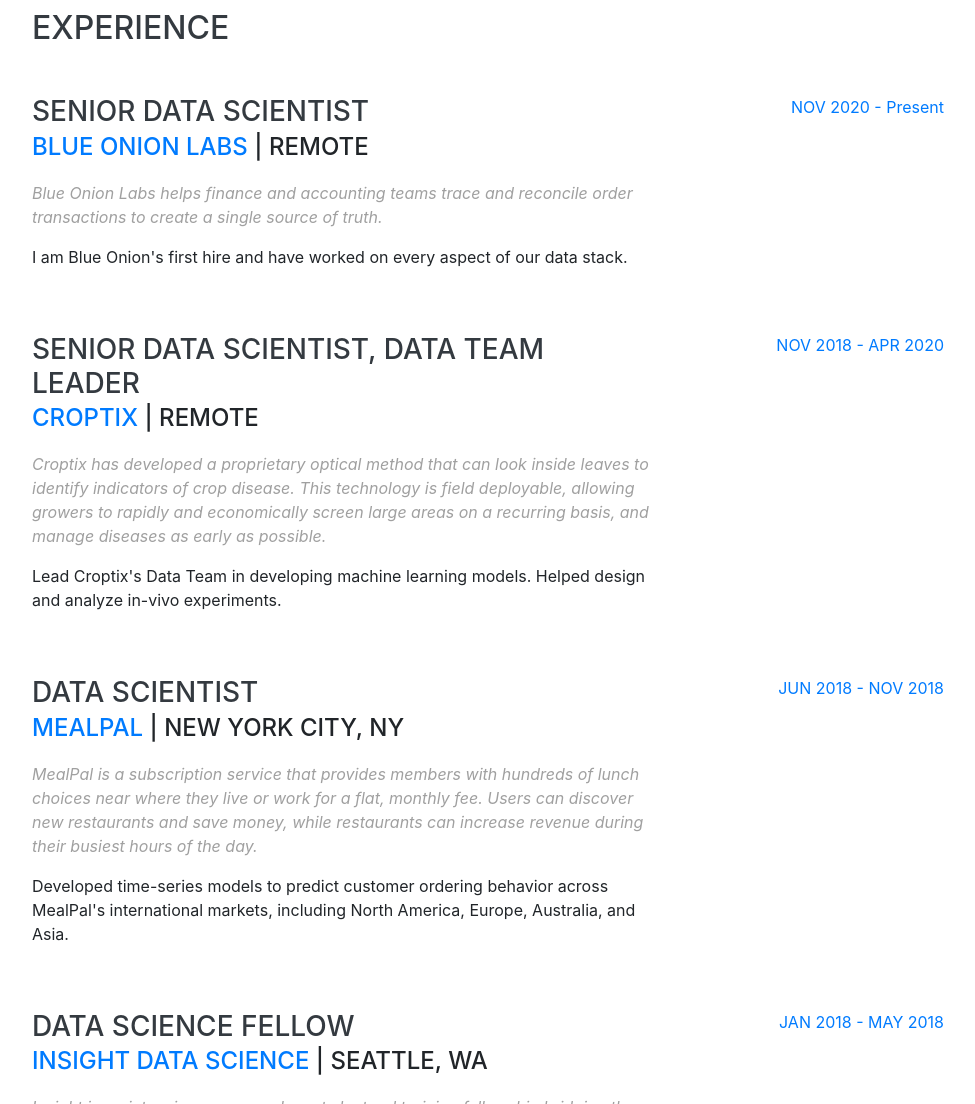
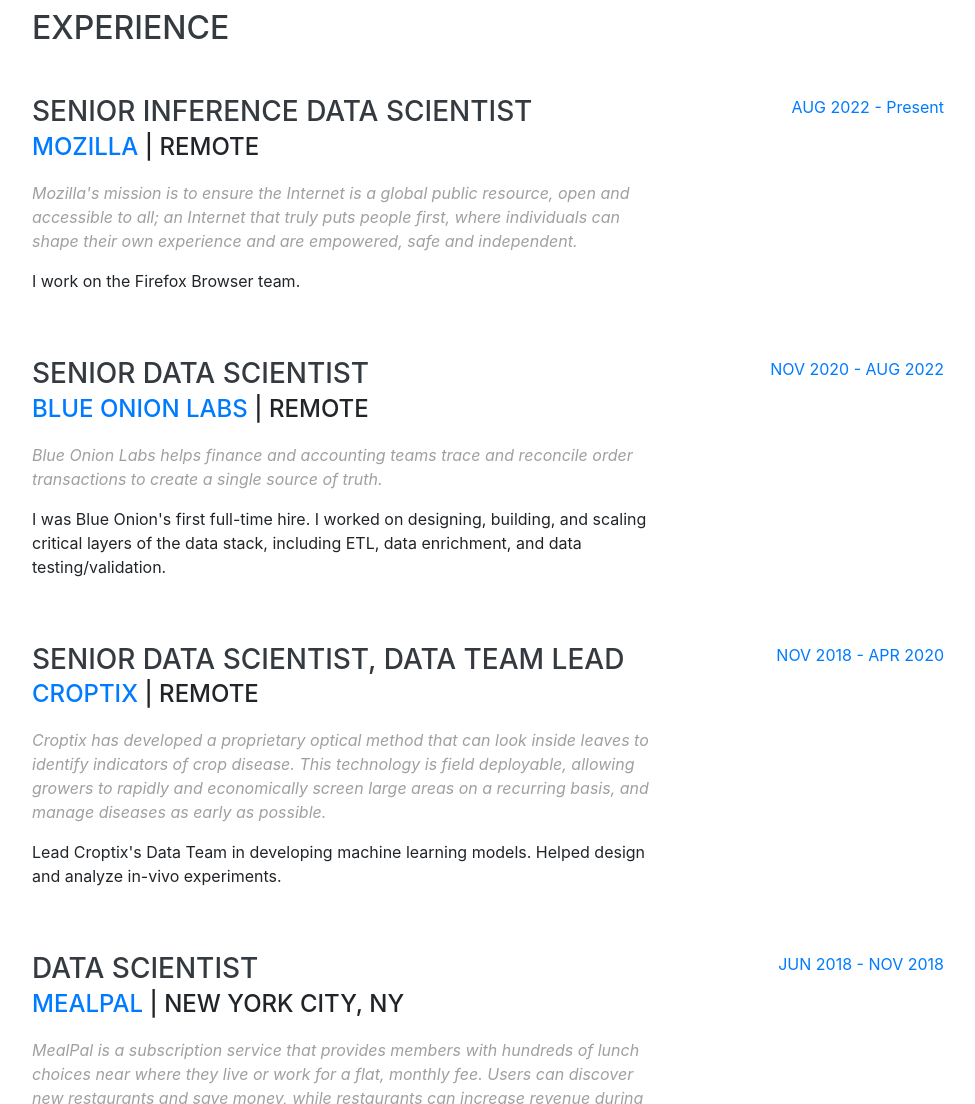
Before and after one commit to bochocki/bochocki.github.io, a website with bundled scripts: page index.html in a window 1280 px wide. Shown: the part 840-1944 px from the top of the page, without its empty margins (288-1263 px from the left). Built offline with nearby package versions, Linux system fonts and the light colour scheme; a web font is replaced by a local one.

Commit message:
update experience

```diff
--- a/index.html
+++ b/index.html
@@ -108,19 +108,31 @@
 
         <div class="resume-item d-flex flex-column flex-md-row justify-content-between mb-5">
           <div class="resume-content">
-            <h3 class="mb-0">Senior Data Scientist</h3>
-            <div class="subheading mb-3"><a href="https://www.blueonionlabs.com/" target="_blank">Blue Onion Labs</a> | Remote</div>
-            <p style="color: #A0A0A0"><i>Blue Onion Labs helps finance and accounting teams trace and reconcile order transactions to create a single source of truth.</i></p>
-            <p>I am Blue Onion's first hire and have worked on every aspect of our data stack.</p>
+            <h3 class="mb-0">Senior Inference Data Scientist</h3>
+            <div class="subheading mb-3"><a href="https://www.mozilla.org/" target="_blank">Mozilla</a> | Remote</div>
+            <p style="color: #A0A0A0"><i>Mozilla's mission is to ensure the Internet is a global public resource, open and accessible to all; an Internet that truly puts people first, where individuals can shape their own experience and are empowered, safe and independent.</i></p>
+            <p>I work on the Firefox Browser team.</p>
           </div>
           <div class="resume-date text-md-right">
-            <span class="text-primary">NOV 2020 - Present</span>
+            <span class="text-primary">AUG 2022 - Present</span>
           </div>
         </div>
 
         <div class="resume-item d-flex flex-column flex-md-row justify-content-between mb-5">
           <div class="resume-content">
-            <h3 class="mb-0">Senior Data Scientist, Data Team Leader</h3>
+            <h3 class="mb-0">Senior Data Scientist</h3>
+            <div class="subheading mb-3"><a href="https://www.blueonionlabs.com/" target="_blank">Blue Onion Labs</a> | Remote</div>
+            <p style="color: #A0A0A0"><i>Blue Onion Labs helps finance and accounting teams trace and reconcile order transactions to create a single source of truth.</i></p>
+            <p>I was Blue Onion's first full-time hire. I worked on designing, building, and scaling critical layers of the data stack, including ETL, data enrichment, and data testing/validation.</p>
+          </div>
+          <div class="resume-date text-md-right">
+            <span class="text-primary">NOV 2020 - AUG 2022</span>
+          </div>
+        </div>
+
+        <div class="resume-item d-flex flex-column flex-md-row justify-content-between mb-5">
+          <div class="resume-content">
+            <h3 class="mb-0">Senior Data Scientist, Data Team Lead</h3>
             <div class="subheading mb-3"><a href="http://www.croptix.solutions" target="_blank">Croptix</a> | Remote</div>
             <p style="color: #A0A0A0"><i>Croptix has developed a proprietary optical method that can look inside leaves to identify indicators of crop disease. This technology is field deployable, allowing growers to rapidly and economically screen large areas on a recurring basis, and manage diseases as early as possible.</i></p>
             <p>Lead Croptix's Data Team in developing machine learning models. Helped design and analyze in-vivo experiments.</p>
```
